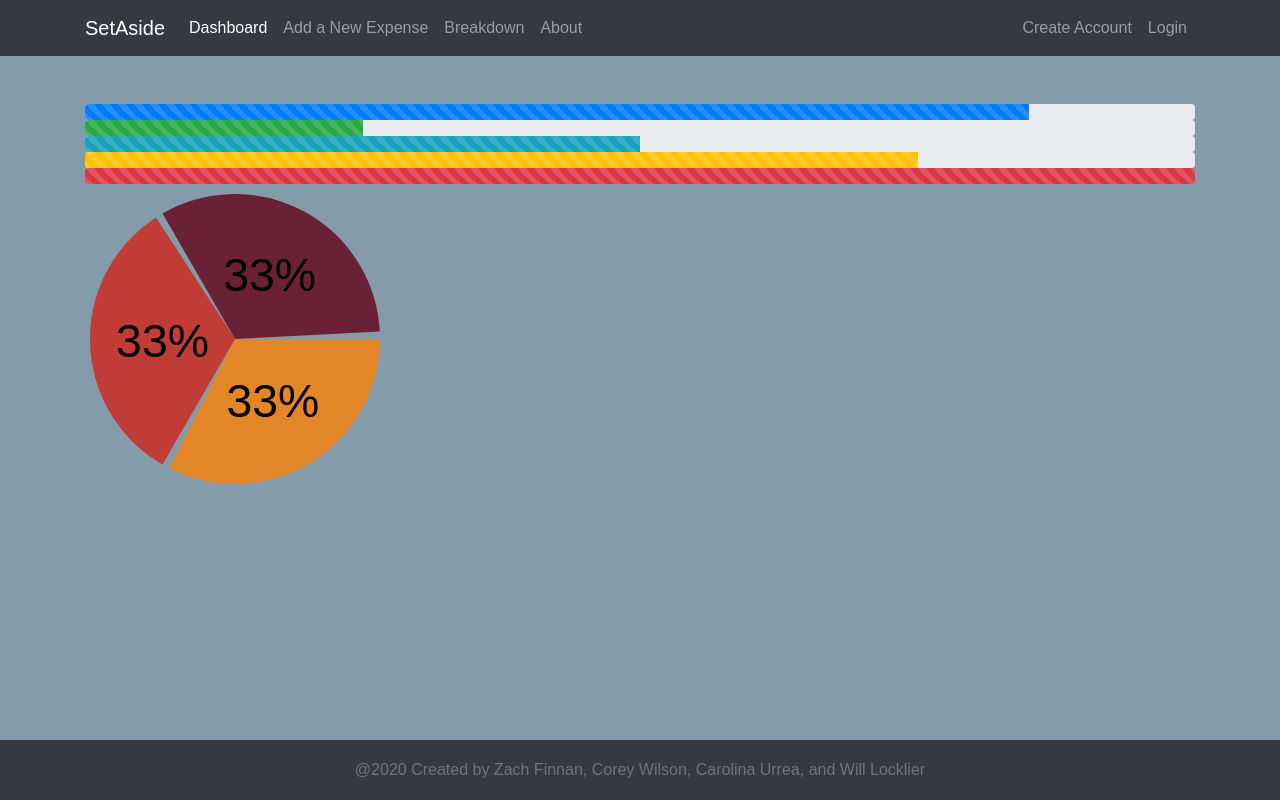
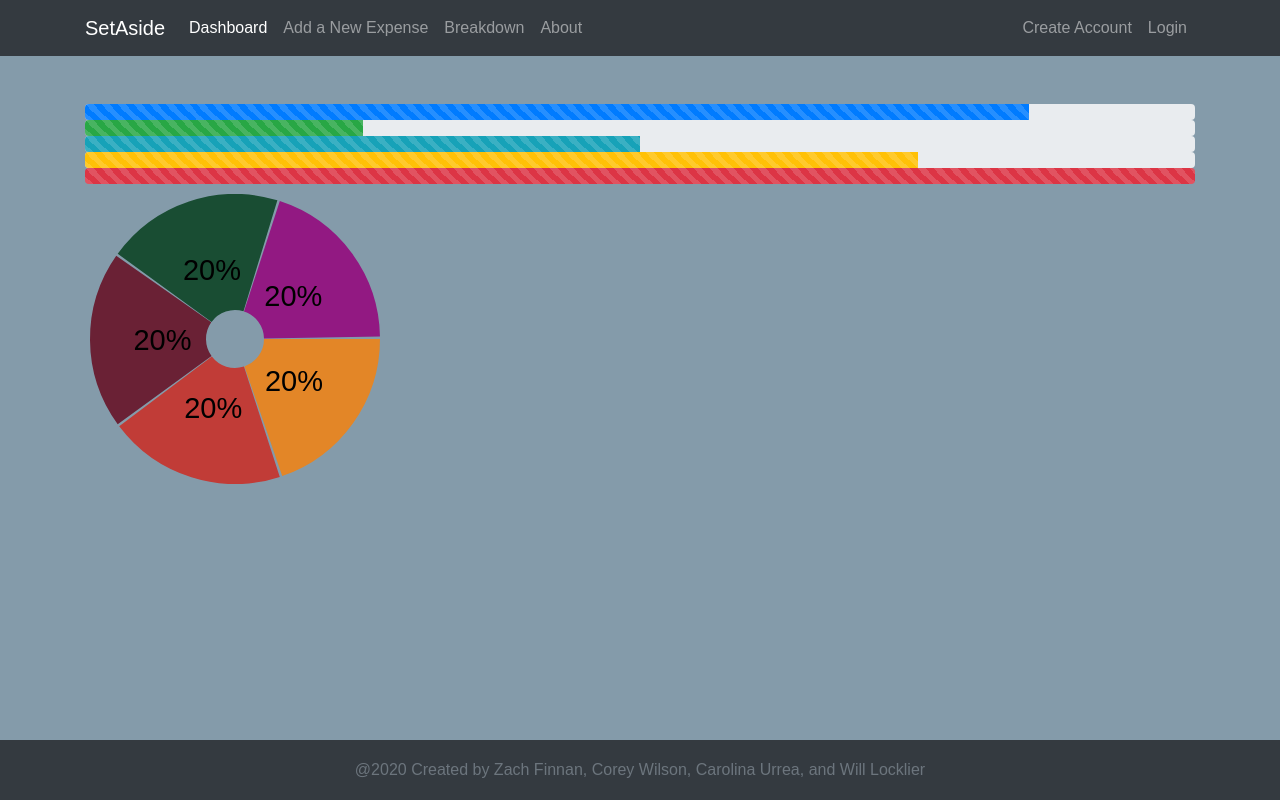
Before and after one commit to wjlock/SetAside-frontend, a React (Create React App) app: page /dashboard in a window 1280 px wide. Built offline with nearby package versions, Linux system fonts and the light colour scheme; no server answers.

Commit message:
[Dashboard]styling

```diff
--- a/src/App.css
+++ b/src/App.css
@@ -5,6 +5,7 @@ html {
 body {
   margin-bottom: 60px; /* Margin bottom by footer height */
   background-color: rgb(132,155,170);
+  font-size: 10px,
 }
 .footer {
   position: absolute;
--- a/src/components/Dashboard.js
+++ b/src/components/Dashboard.js
@@ -30,20 +30,29 @@ import React, { Component } from 'react';
         </div>
 
         {/* spending */}
-        <PieChart className="pie-chart" lineWidth="100" paddingAngle="3"
+        <PieChart className="pie-chart" lineWidth="80" paddingAngle="1" labelPosition='50' labelStyle={{fontSize: '10px'}}
         data={[
-            { title: 'One',
-                value: 33,
+            { title: 'Home',
+                value: 20,
                 color: '#E38627'
             },
-            { title: 'Two',
-                value: 33,
+            { title: 'Transportation',
+                value: 20,
                 color: '#C13C37'
             },
-            { title: 'Three',
-                value: 33,
+            { title: 'Entertainment',
+                value: 20,
                 color: '#6A2135'
             },
+            { title: 'Personal',
+                value: 20,
+                color: '#194D33'
+            },
+            { title: 'Savings',
+                value: 20,
+                color: '#921982'
+        },
+
         ]}
         label={({ dataEntry }) => Math.round(dataEntry.percentage) + '%'}
         />
```
